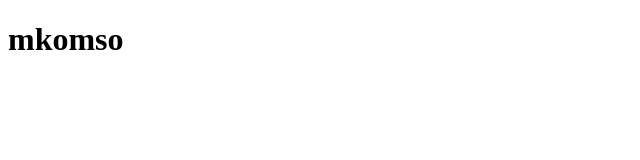
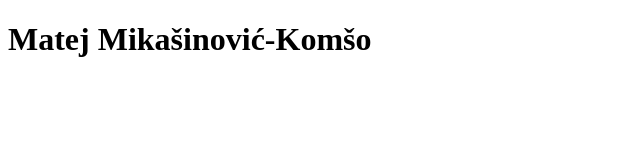
Before and after one commit to mkomso/mkomso.github.io, a plain HTML site: page index.html in a window 1280 px wide. Shown: the whole page, without its empty margins (0-640 px from the left). Drawn offline with Linux system fonts and the light colour scheme.

Commit message:
Ispravak readme file 3

```diff
--- a/index.html
+++ b/index.html
@@ -8,7 +8,7 @@
 </head>
 
 <body>
-    <h1>mkomso</h1>
+    <h1>Matej Mikašinović-Komšo</h1>
 </body>
 
 </html>
```
Also changed, not shown: 1 other file.
